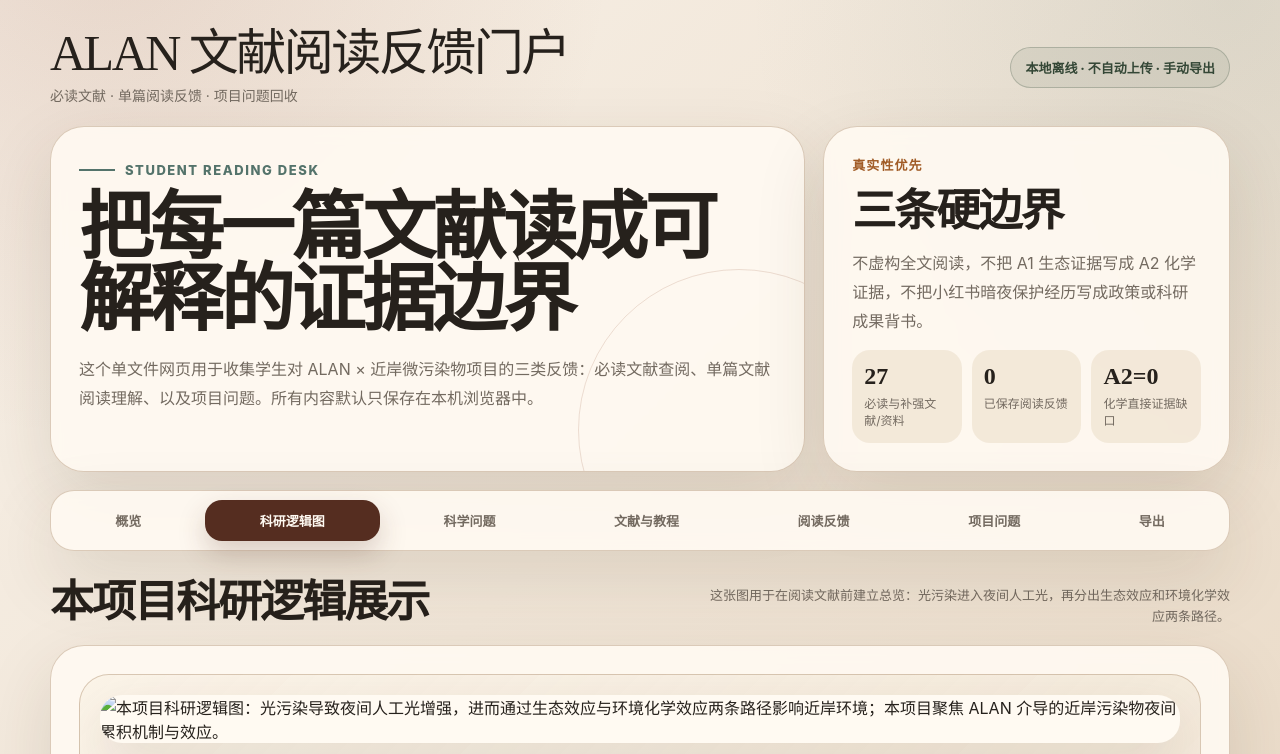
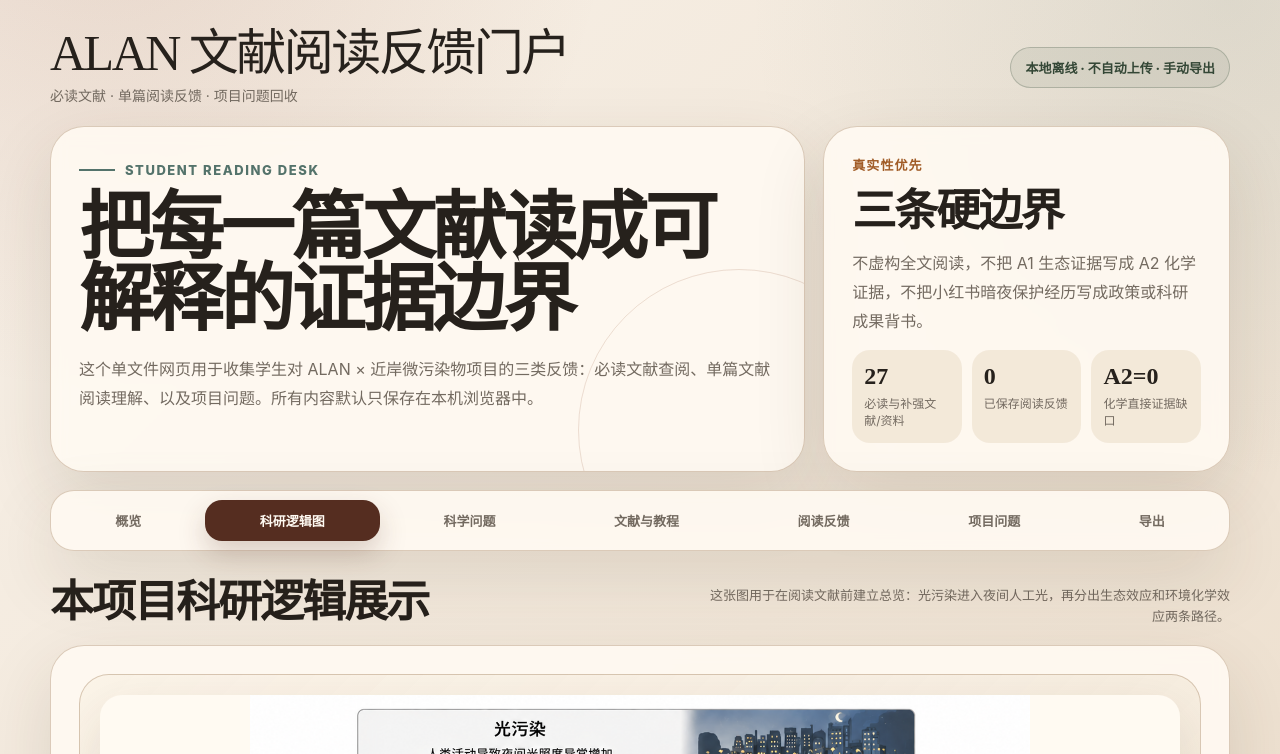
Before and after one commit to skystarHZ/ALAN, a plain HTML site: page index.html in a window 1280 px wide. Both pictures are taken after a click on the button "科研逻辑图". Shown: the top 754 px of the page. Drawn offline with Linux system fonts and the light colour scheme.

Commit message:
Fix research logic image path

```diff
--- a/index.html
+++ b/index.html
@@ -359,7 +359,7 @@
       </div>
       <article class="panel">
         <div class="logic-figure-frame">
-          <img class="logic-figure" src="deliverables/ChatGPT Image Jul 1, 2026, 01_53_03 PM.png" alt="本项目科研逻辑图：光污染导致夜间人工光增强，进而通过生态效应与环境化学效应两条路径影响近岸环境；本项目聚焦 ALAN 介导的近岸污染物夜间累积机制与效应。">
+          <img class="logic-figure" src="assets/alan-research-logic.png" alt="本项目科研逻辑图：光污染导致夜间人工光增强，进而通过生态效应与环境化学效应两条路径影响近岸环境；本项目聚焦 ALAN 介导的近岸污染物夜间累积机制与效应。">
           <p class="figure-caption">图示逻辑：光污染导致夜间人工光（ALAN）增强；ALAN 对环境的影响分为“光信号机制导致的生态效应”和“化学信号机制导致的环境化学效应”。本项目聚焦后者的一部分，即 ALAN 介导的近岸环境污染物夜间累积机制与效应。该图用于理解研究问题，不表示实验结果已经完成。</p>
         </div>
       </article>
```
Also changed, not shown: assets/alan-research-logic.png (added).
